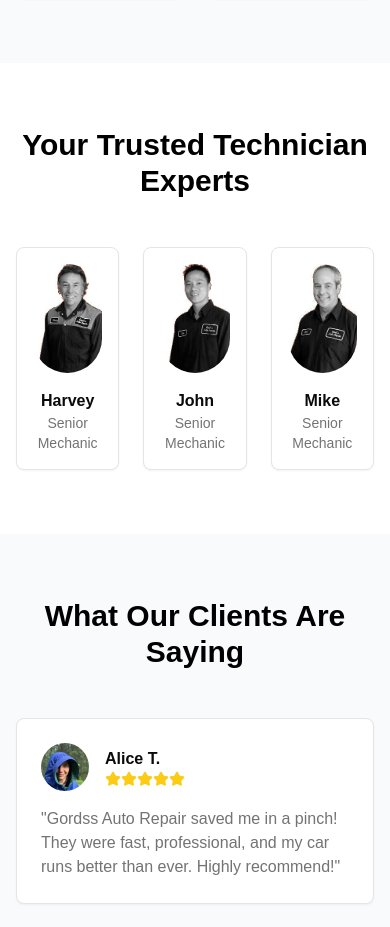
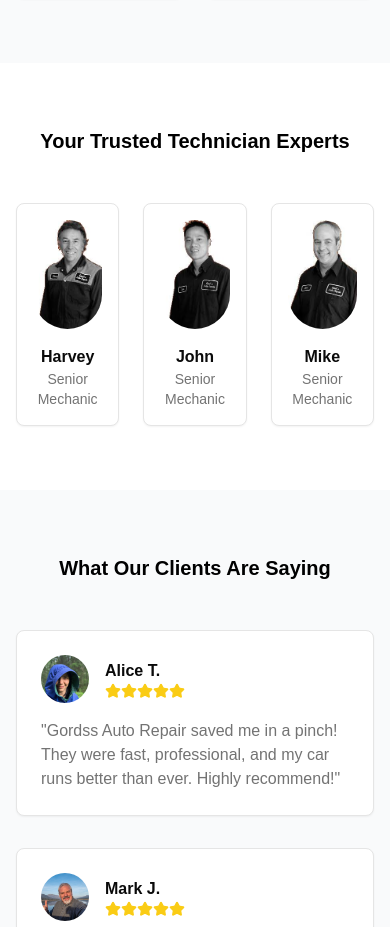
Before and after one commit to alextrieu/gords-auto, a Next.js app: page / in a window 390 px wide. Shown: the part 3206-4133 px from the top of the page. Built offline with nearby package versions, Linux system fonts and the light colour scheme.

Commit message:
logo size

```diff
--- a/components/car-repair-landing.tsx
+++ b/components/car-repair-landing.tsx
@@ -292,7 +292,7 @@
       {/* Team Section */}
       <section id="team" className="py-16">
         <div className="container mx-auto px-4">
-          <h2 className="text-3xl font-bold text-center mb-12">
+          <h2 className="text-xl md:text-3xl font-bold text-center mb-12">
             Your Trusted Technician Experts{" "}
           </h2>
           <div className="grid grid-cols-3 gap-6">
@@ -323,7 +323,7 @@
       {/* Testimonials Section */}
       <section className="py-16 bg-gray-50">
         <div className="container mx-auto px-4">
-          <h2 className="text-3xl font-bold text-center mb-12">
+          <h2 className="text-xl md:text-3xl font-bold text-center mb-12">
             What Our Clients Are Saying
           </h2>
           <div className="grid md:grid-cols-3 gap-8">
```
